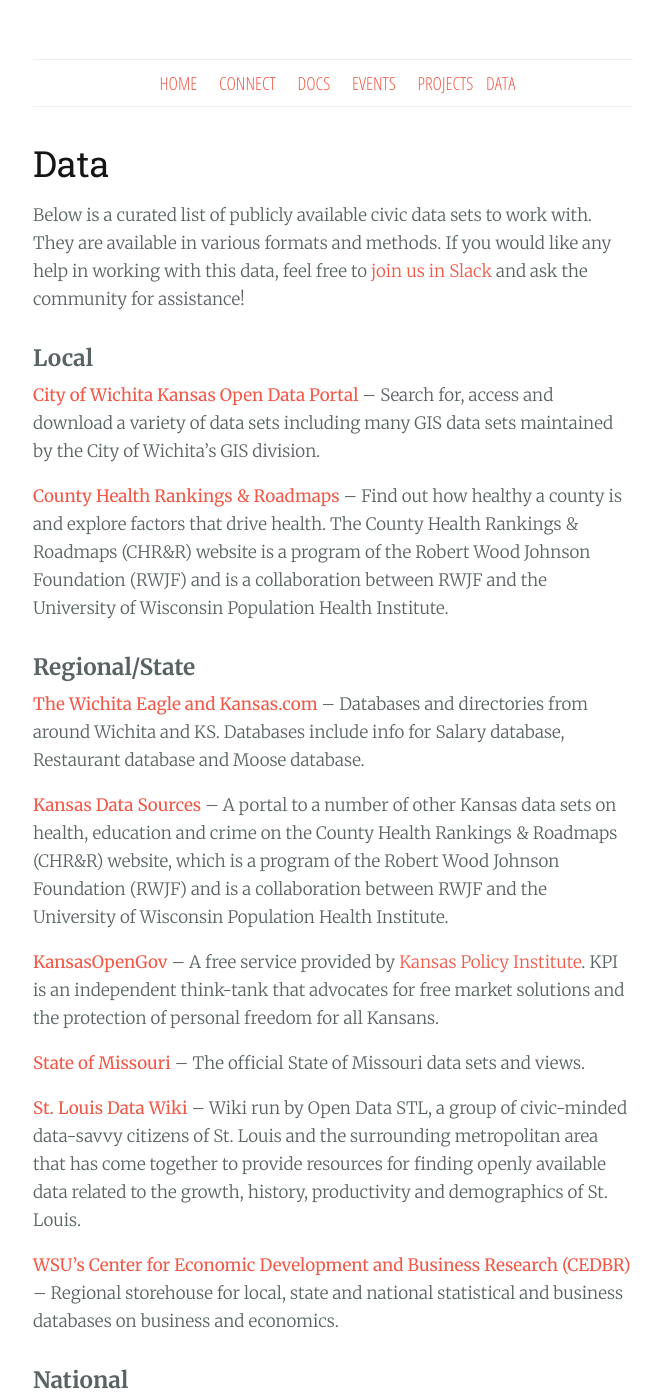
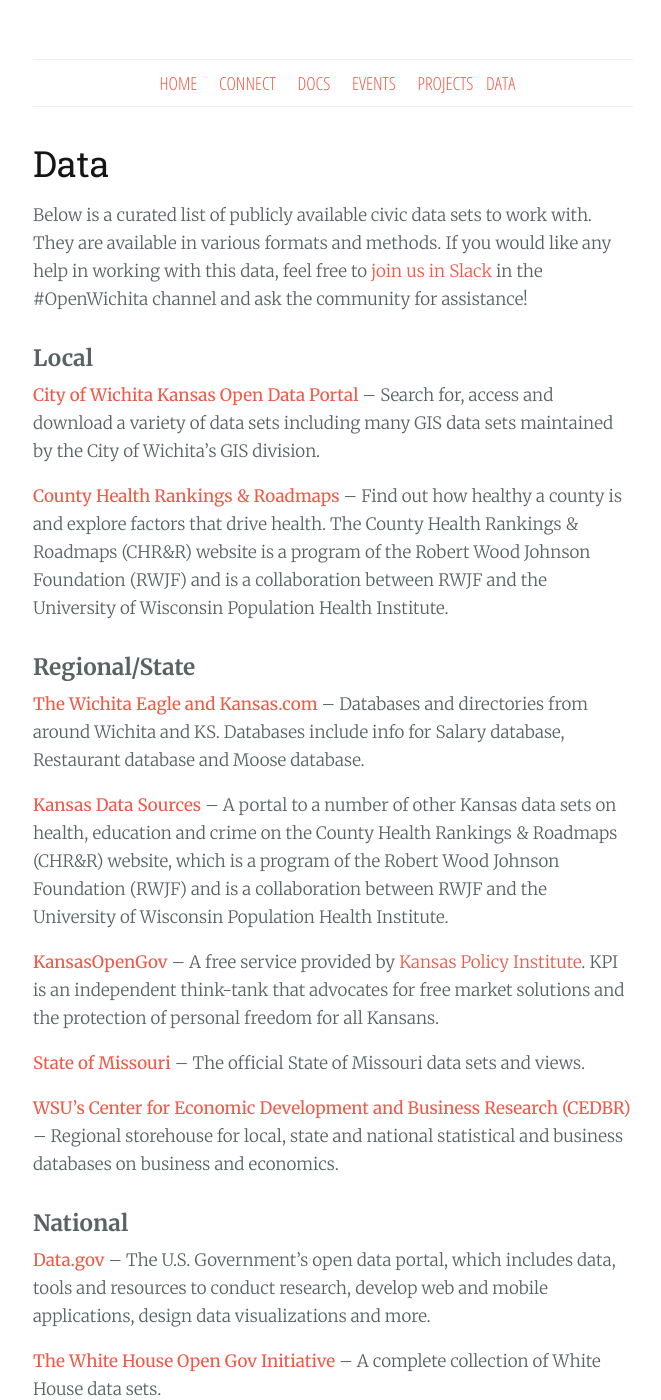
Before and after one commit to openwichita/openwichita.org, a Jekyll site: the page built from data.md, in a window 1280 px wide and 1400 px high, scrolled down 353 px. Shown: the whole window, without its empty margins (307-968 px from the left). Built offline with Jekyll 4.4.1, drawn with Linux system fonts in a browser that asks for light colours; nearby versions of some CDN libraries; some of the changed text lies outside the part shown.

Commit message:
Verify and update links

```diff
--- a/data.md
+++ b/data.md
@@ -6,7 +6,7 @@ title: Data
 Below is a curated list of publicly available civic data sets to work with. They
 are available in various formats and methods. If you would like any help in
 working with this data, feel free to [join us in
-Slack](https://openwichita-slack.herokuapp.com) and ask the community for
+Slack](http://devict-slackin.herokuapp.com) in the #OpenWichita channel and ask the community for
 assistance!
 
 ## Local
@@ -16,7 +16,7 @@ assistance!
 GIS data sets maintained by the City of Wichita's GIS division.
 
 **[County Health Rankings &
-Roadmaps](http://www.countyhealthrankings.org/app/kansas/2015/overview)** --
+Roadmaps](http://www.countyhealthrankings.org/app/kansas/2018/overview)** --
 Find out how healthy a county is and explore factors that drive health. The
 County Health Rankings & Roadmaps (CHR&R) website is a program of the Robert
 Wood Johnson Foundation (RWJF) and is a collaboration between RWJF and the
@@ -43,12 +43,6 @@ personal freedom for all Kansans.
 
 **[State of Missouri](https://data.mo.gov/)** -- The official State of Missouri
 data sets and views.
-
-**[St. Louis Data Wiki](http://opendatastl.org/wiki/Main_Page)** -- Wiki run by
-Open Data STL, a group of civic-minded data-savvy citizens of St. Louis and the
-surrounding metropolitan area that has come together to provide resources for
-finding openly available data related to the growth, history, productivity and
-demographics of St. Louis.
 
 **[WSU’s Center for Economic Development and Business Research
 (CEDBR)](http://www.cedbr.org/index.php?option=com_content&view=article&id=719&Itemid=77)**
```
Also changed, not shown: other parts of data.md (+2 -2 lines).
